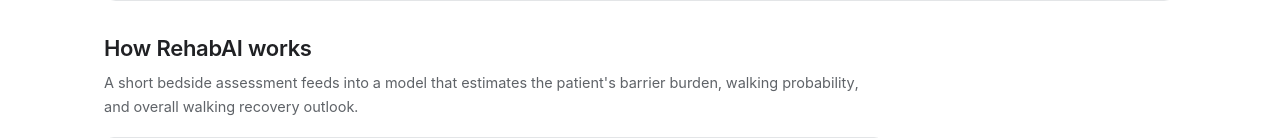
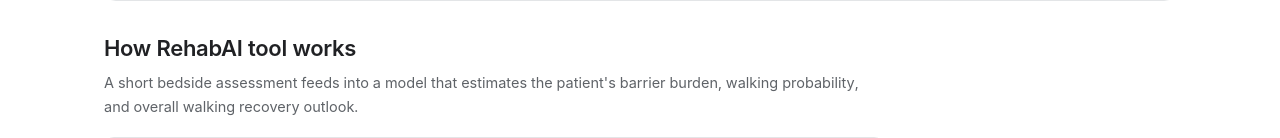
Before and after one commit to guavacoderepo/rehabAi, a Flask app: page / in a window 1280 px wide. Shown: the part 550-688 px from the top of the page. Run offline with Flask 3, Linux system fonts and the light colour scheme; parts of the project's set-up code (start-up, migrations or seed data) failed here and were passed over.

Commit message:
update home page

```diff
--- a/templates/home.html
+++ b/templates/home.html
@@ -40,7 +40,7 @@
 
 <!-- PIPELINE IMAGE -->
 <section class="home-section">
-  <h2>How RehabAI works</h2>
+  <h2>How RehabAI tool works</h2>
   <p>
     A short bedside assessment feeds into a model that estimates the patient's
     barrier burden, walking probability, and overall walking recovery outlook.
```
